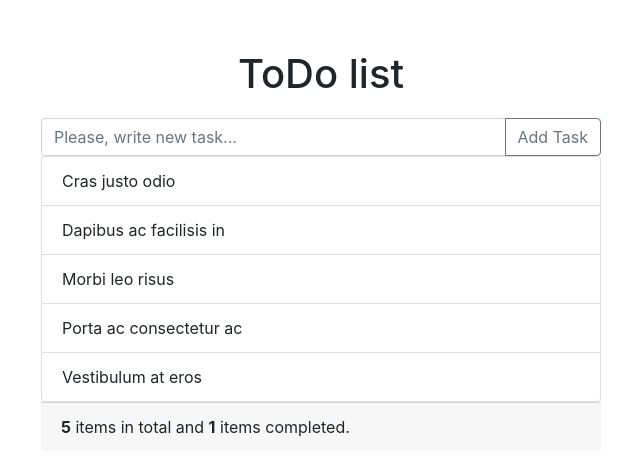
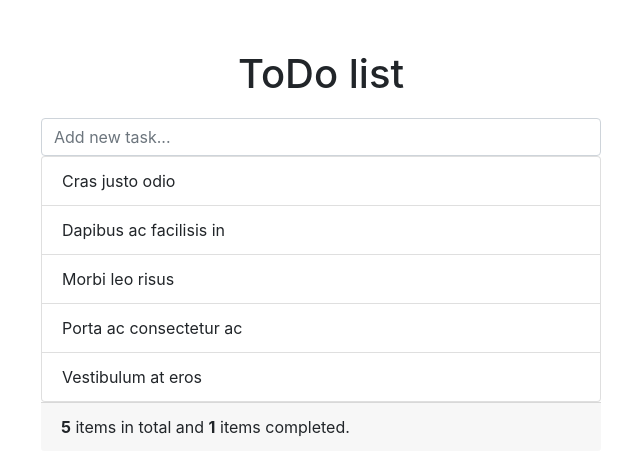
Before and after one commit to pillowhead/todo-frontend, a React (Create React App) app: page / in a window 1280 px wide. Shown: the top 476 px of the page, without its empty margins (319-959 px from the left). Built offline with nearby package versions, Linux system fonts and the light colour scheme.

Commit message:
set up  stateful components

```diff
--- a/package.json
+++ b/package.json
@@ -4,9 +4,11 @@
   "private": true,
   "dependencies": {
     "bootstrap": "^4.3.1",
+    "keycode-js": "^1.0.4",
     "react": "^16.8.3",
     "react-dom": "^16.8.3",
-    "react-scripts": "2.1.5"
+    "react-scripts": "2.1.5",
+    "uuid": "^3.3.2"
   },
   "scripts": {
     "start": "react-scripts start",
--- a/src/App.js
+++ b/src/App.js
@@ -1,8 +1,13 @@
-import React from "react";
+import React, { Component } from "react";
 import TodoList from "./components/TodoList";
+const uuidv1 = require("uuid/v1");
 
-function App() {
-  let items = [
+class App extends Component {
+  constructor() {
+    super();
+
+    this.state = {
+      items: [
         {
           id: 1,
           text: "Cras justo odio",
@@ -34,16 +39,39 @@ function App() {
           completed: false,
           createdDate: 1501594393387
         }
-  ];
+      ]
+    };
+  }
+
+  render() {
     let title = "ToDo list";
 
     return (
       <div className="container">
         <div className="row">
-        <TodoList title={title} items={items} />
+          <TodoList
+            title={title}
+            addNew={this.addNew.bind(this)}
+            items={this.state.items}
+          />
         </div>
       </div>
     );
   }
 
+  addNew(text) {
+    let nextId = uuidv1(); // to test later
+    //let nextId = this.state.items.length + 1;
+    let item = {
+      id: nextId,
+      text: text
+    };
+    let updatedList = this.state.items.concat([item]);
+
+    this.setState({
+      items: updatedList
+    });
+  }
+}
+
 export default App;
--- /dev/null
+++ b/src/components/InputForm.js
@@ -0,0 +1,46 @@
+import React, { Component } from "react";
+import KeyCode from "keycode-js";
+
+class InputForm extends Component {
+  constructor(props) {
+    super(props);
+    this.state = {
+      value: props.value || ""
+    };
+  }
+
+  handleChange(e) {
+    this.setState({ value: e.target.value });
+  }
+
+  clear() {
+    this.setState({ value: "" });
+  }
+
+  handleKeyUp(e) {
+    const { addNew } = this.props;
+    const text = this.state.value.trim();
+
+    if (e.keyCode === KeyCode.KEY_RETURN && text) {
+      addNew(text);
+      this.clear();
+    }
+  }
+
+  render() {
+    return (
+      <div className="input-group">
+        <input
+          type="text"
+          className="form-control"
+          value={this.state.value}
+          onKeyUp={this.handleKeyUp.bind(this)}
+          onChange={this.handleChange.bind(this)}
+          placeholder="Add new task..."
+        />
+      </div>
+    );
+  }
+}
+
+export default InputForm;
--- a/src/components/TodoList.js
+++ b/src/components/TodoList.js
@@ -1,32 +1,22 @@
 import React from "react";
 import TodoItem from "./TodoItem";
 import Footer from "./Footer";
+import InputForm from "./InputForm";
 
 function TodoList(props) {
-  const { title, items } = props;
+  const { title, items, addNew } = props;
 
   return (
     <div className="todolist">
       <h1>{title}</h1>
-
-      <div class="input-group">
-        <input
-          type="text"
-          class="form-control"
-          placeholder="Please, write new task..."
-        />
-        <div class="input-group-append" id="button-addon4">
-          <button class="btn btn-outline-secondary" type="button">
-            Add Task
-          </button>
-        </div>
-      </div>
+      <InputForm addNew={addNew} />
 
       <ul className="list-group">
         {items.map(item => (
           <TodoItem key={item.id} data={item} />
         ))}
       </ul>
+
       <Footer items={items} />
     </div>
   );
```
Also changed, not shown: 1 other file (tests, documents, lock files or other folders). Lines whose indentation alone changed are shown as unchanged.
